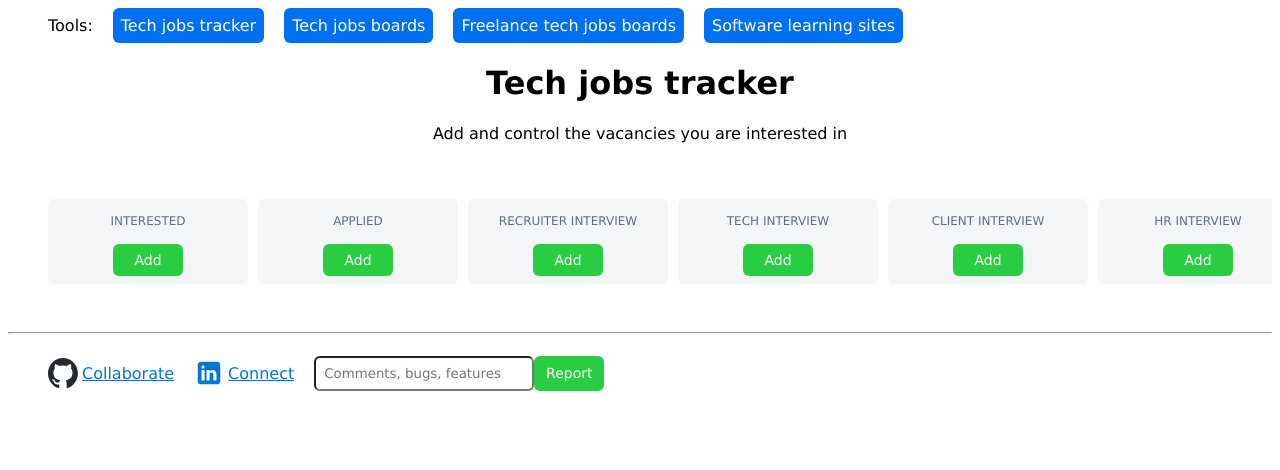
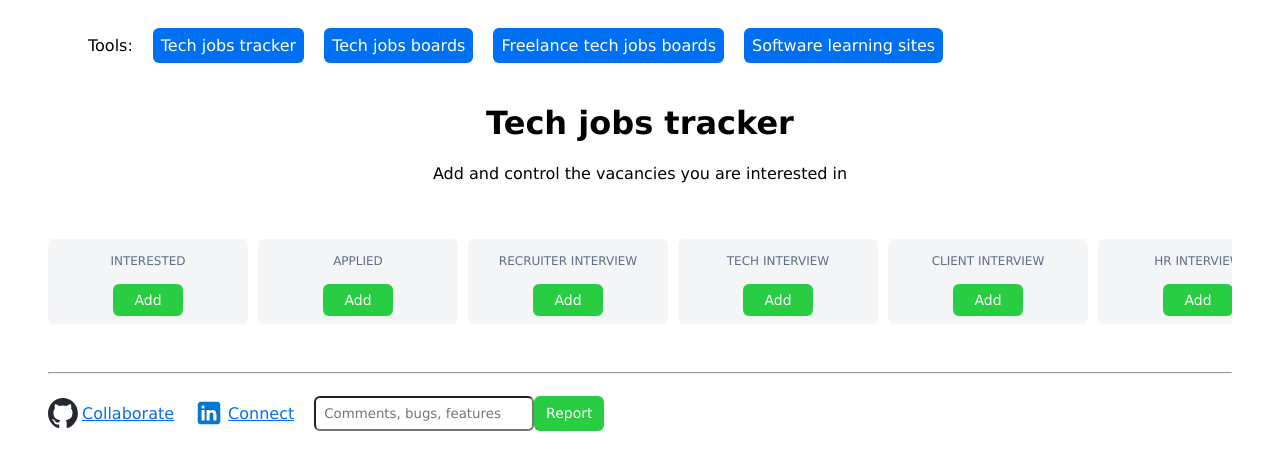
Before and after one commit to MEGAFRAN/vacancy-manager, a Next.js app: page / in a window 1280 px wide. Shown: the top 470 px of the page. Built offline with nearby package versions, Linux system fonts and the light colour scheme.

Commit message:
feature: improved spacing

```diff
--- a/app/core/components/Footer.tsx
+++ b/app/core/components/Footer.tsx
@@ -6,13 +6,13 @@ import SocialLinks from "./SocialLinks"
 import FeedbackForm from "./FeedbackForm"
 
 const Footer: React.FC = () => (
-  <>
+  <footer className={styles.container}>
     <hr />
-    <footer className={styles.container}>
+    <div className={styles.content}>
       <SocialLinks />
       <FeedbackForm />
-    </footer>
-  </>
+    </div>
+  </footer>
 )
 
 export default Footer
--- a/app/core/components/layout/Template.tsx
+++ b/app/core/components/layout/Template.tsx
@@ -3,6 +3,7 @@
 import React from "react"
 import NavBar from "../NavBar"
 import Footer from "../Footer"
+import styles from "../../styles/templates/template.module.scss"
 
 interface DefaultTemplateProps {
   children: React.ReactNode
@@ -11,7 +12,7 @@ interface DefaultTemplateProps {
 }
 
 const DefaultTemplate: React.FC<DefaultTemplateProps> = ({ children, title, introduction }) => (
-  <>
+  <div className={styles.container}>
     <header>
       <NavBar />
     </header>
@@ -21,7 +22,7 @@ const DefaultTemplate: React.FC<DefaultTemplateProps> = ({ children, title, intr
       {children}
     </main>
     <Footer />
-  </>
+  </div>
 )
 
 export default DefaultTemplate
--- a/app/core/styles/components/dashboard.module.scss
+++ b/app/core/styles/components/dashboard.module.scss
@@ -5,8 +5,8 @@
   display: flex;
   flex-direction: row;
   gap: 10px;
-  padding: 40px;
   overflow-y: auto;
+  padding: 40px 0px;
 
   .column {
     display: flex;
--- a/app/core/styles/components/footer.module.scss
+++ b/app/core/styles/components/footer.module.scss
@@ -1,6 +1,11 @@
 .container {
-  display: flex;
-  align-items: center;
-  gap: 20px;
-  padding: 0 40px;
+  display: block;
+
+  .content {
+    display: flex;
+    align-items: center;
+    gap: 20px;
+    overflow-x: auto;
+    white-space: nowrap;
+  }
 }
--- a/app/core/styles/components/linkGrid.module.scss
+++ b/app/core/styles/components/linkGrid.module.scss
@@ -4,7 +4,7 @@
   display: flex;
   flex-wrap: wrap;
   gap: 30px;
-  padding: 40px;
+  padding: 40px 0px;
 
   a {
     @include a.default();
--- a/app/core/styles/components/navBar.module.scss
+++ b/app/core/styles/components/navBar.module.scss
@@ -7,7 +7,7 @@
   overflow-x: auto;
   white-space: nowrap;
   gap: 20px;
-  padding: 0 40px;
+  padding: 20px 40px;
 
   a {
     @include a.button-like();
--- /dev/null
+++ b/app/core/styles/templates/template.module.scss
@@ -0,0 +1,3 @@
+.container {
+  padding: 0px 40px;
+}
```
